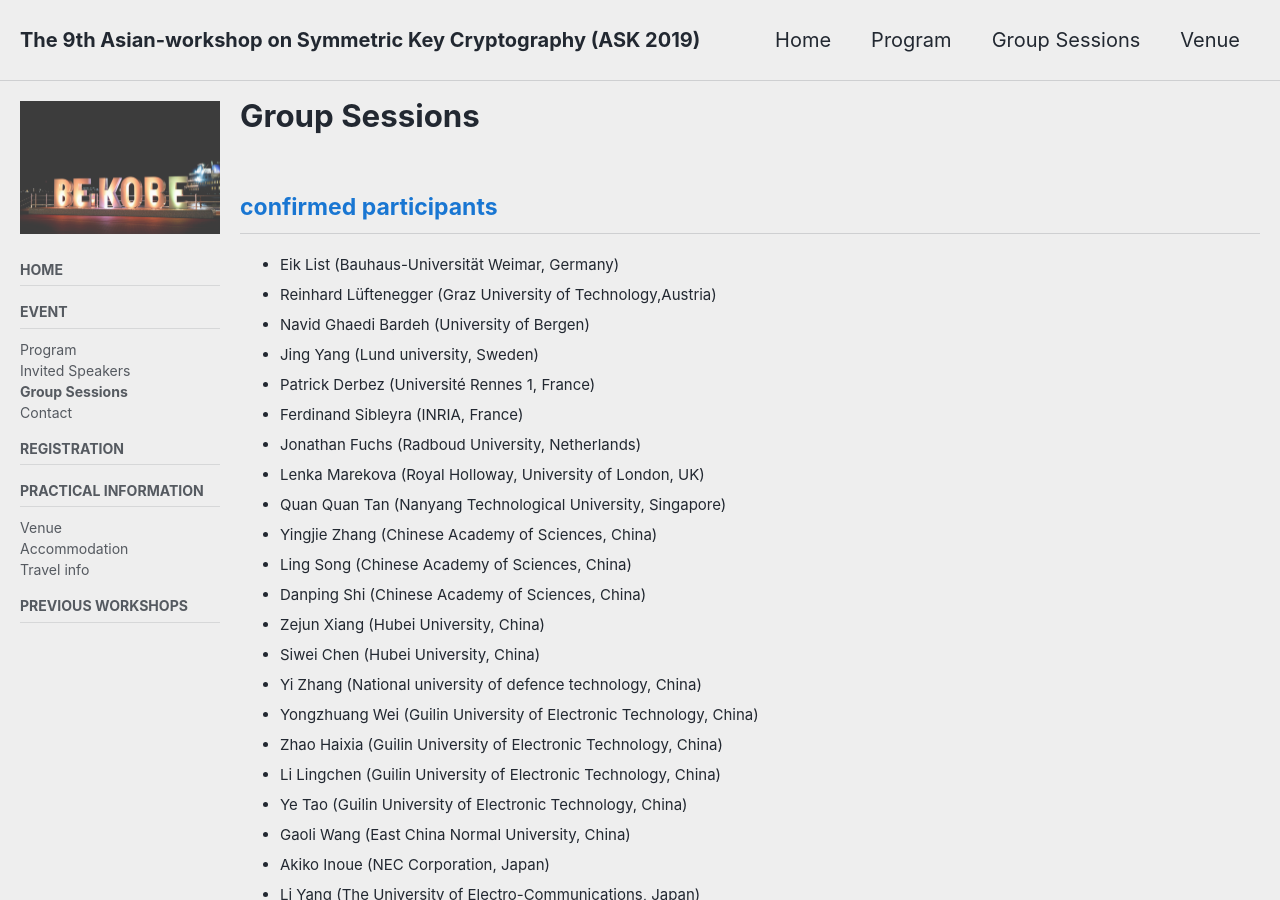
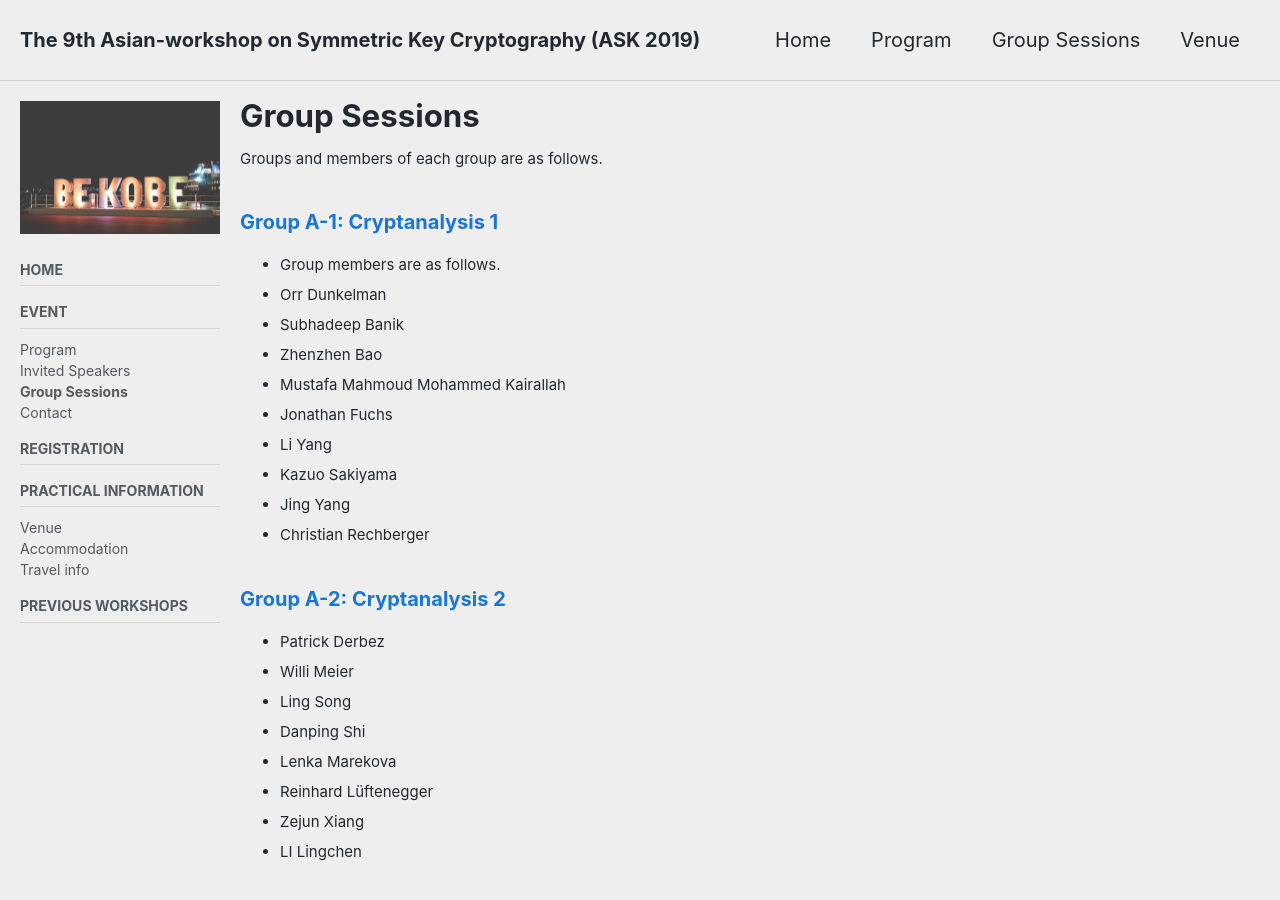
Before and after one commit to askworkshop/ask2019, a Jekyll site: the page built from groups.md, in a window 1280 px wide and 900 px high. Built offline with Jekyll 4.4.1, drawn with Linux system fonts in a browser that asks for light colours; cached includes are drawn as plain includes; nearby versions of some CDN libraries; our own code applies the rules of GitHub Pages for plain Markdown files; some of the changed text lies outside the part shown.

Commit message:
add groups and members of each groups

```diff
--- a/groups.md
+++ b/groups.md
@@ -9,52 +9,62 @@ sidebar:
     nav: "docs"
 ---
 # Group Sessions
+Groups and members of each group are as follows.
 
-## confirmed participants
+### Group A-1: Cryptanalysis 1
+- Group members are as follows.
+- Orr Dunkelman
+- Subhadeep Banik
+- Zhenzhen Bao
+- Mustafa Mahmoud Mohammed Kairallah
+- Jonathan Fuchs
+- Li Yang
+- Kazuo Sakiyama
+- Jing Yang
+- Christian Rechberger
 
-- Eik List (Bauhaus-Universität Weimar, Germany)
-- Reinhard Lüftenegger (Graz University of Technology,Austria)
-- Navid Ghaedi Bardeh (University of Bergen)
-- Jing Yang (Lund university, Sweden)
-- Patrick Derbez (Université Rennes 1, France)
-- Ferdinand Sibleyra (INRIA, France)
-- Jonathan Fuchs (Radboud University, Netherlands)
-- Lenka Marekova (Royal Holloway, University of London, UK)
-- Quan Quan Tan (Nanyang Technological University, Singapore)
-- Yingjie Zhang (Chinese Academy of Sciences, China)
-- Ling Song (Chinese Academy of Sciences, China)
-- Danping Shi (Chinese Academy of Sciences, China)
-- Zejun Xiang (Hubei University, China)
-- Siwei Chen (Hubei University, China)
-- Yi Zhang (National university of defence technology, China)
-- Yongzhuang Wei (Guilin University of Electronic Technology, China)
-- Zhao  Haixia (Guilin University of Electronic Technology, China)
-- Li  Lingchen (Guilin University of Electronic Technology, China)
-- Ye  Tao (Guilin University of Electronic Technology, China)
-- Gaoli Wang (East China Normal University, China)
-- Akiko Inoue (NEC Corporation, Japan)
-- Li Yang (The University of Electro-Communications, Japan)
-- Kazumaro Aoki (NTT, Japan)
-- Jooyoung Lee (KAIST, Korea)
-- Wonseok Choi (KAIST, Korea)
-- Byeonghak Lee (KAIST, Korea)
-- Dhiman Saha (Indian Institute of Technology Bhilai, India)
-- Bing Sun (National University of Defense Technology, China)
-- Siang Meng Sim (DSO National Laboratories, Singapore)
-- Christian Rechberger (Graz University of Technology, Austria)
+### Group A-2: Cryptanalysis 2
+- Patrick Derbez
+- Willi Meier
+- Ling Song
+- Danping Shi
+- Lenka Marekova
+- Reinhard Lüftenegger
+- Zejun Xiang
+- LI  Lingchen
 
-<!--
+### Group A-3: Cryptanalysis 3
+- Dhiman Saha
+- Siwei Sun
+- Ferdinand Sibleyras
+- Navid Ghaedi Bardeh
+- Ye Tao
+- Yingjie Zhang
+- Yi Zhang
+- Yu Sasaki
 
-## Group 1: Cryptanalysis
-- Bill
-- Jack
+### Group B: Primitive design: block ciphers, stream ciphers, hash functions, (cryptographic) permutations
+- Rei Ueno
+- Yongzhuang Wei
+- Zhao  Haixia
+- Bing Sun
+- Thomas Peyrin
+- Siwei Chen
+- Kazumaro Aoki
+- Gaoli Wang
 
-## Group 2: Designs
-- John
-- Joe
+### Group C: Design and analysis of mode of operation
+- Kazuhiko Minematsu
+- Yusuke Naito
+- Akiko Inoue
+- Quan Quan
+- Jooyoung Lee
+- Wonseok Choi
+- Byeonghak Lee
+- Eik List
 
-## Group 3: proofs
-- Mike
-- Paul
-
--->
+### Group D: (Post)-Quantum symmetric-key schemes.
+- Yunwen Liu
+- Akinori Hosoyamada
+- Carlos Cid
+- Siang Meng Sim
```
